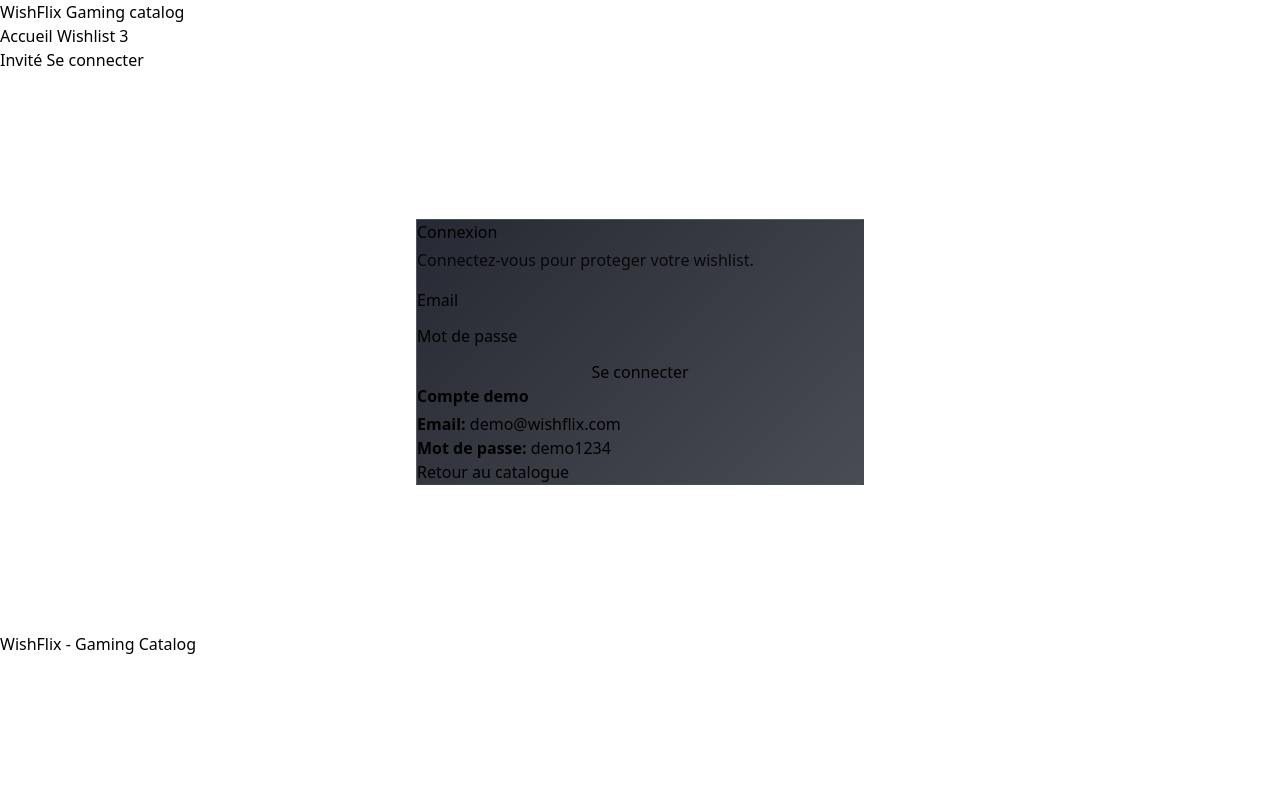
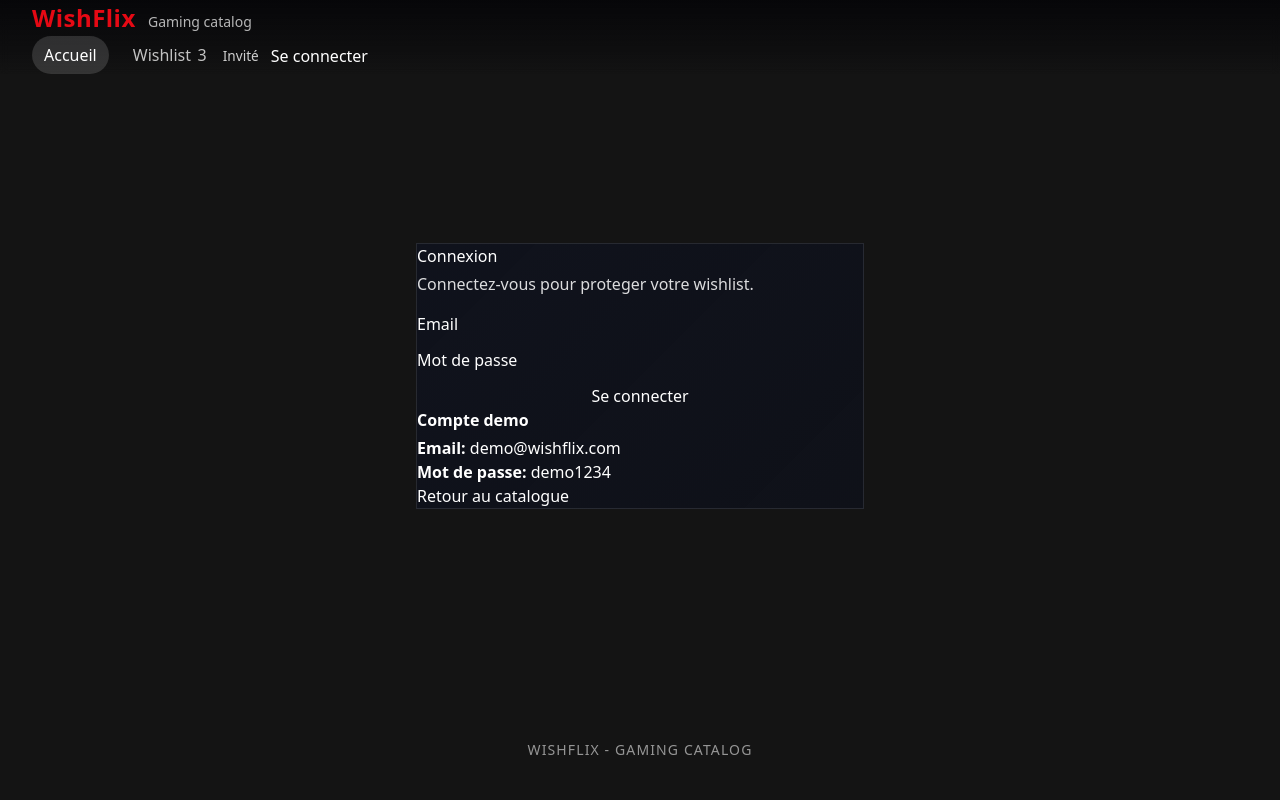
Before and after one commit to ChefUiChef/laravel-app, a Laravel app: page /login in a window 1280 px wide. Run offline with Laravel 12, Linux system fonts and the light colour scheme; style sheets or scripts are compiled from the project's sources; some libraries are stand-ins or nearby versions.

Commit message:
Exo4 Partie A1.1

```diff
--- a/composer.json
+++ b/composer.json
@@ -15,6 +15,7 @@
     },
     "require-dev": {
         "fakerphp/faker": "^1.23",
+        "fruitcake/laravel-debugbar": "^4.4",
         "laravel/pail": "^1.2.5",
         "laravel/pao": "^1.0.6",
         "laravel/pint": "^1.27",
--- a/resources/css/app.css
+++ b/resources/css/app.css
@@ -7,3 +7,242 @@
     --font-sans: 'Instrument Sans', ui-sans-serif, system-ui, sans-serif, 'Apple Color Emoji', 'Segoe UI Emoji',
         'Segoe UI Symbol', 'Noto Color Emoji';
 }
+
+:root {
+  --wishflix-bg-dark: #141414;
+  --wishflix-bg-card: #1f1f1f;
+  --wishflix-accent: #e50914;
+  --wishflix-text: #ffffff;
+}
+
+html,
+body {
+  min-height: 100%;
+}
+
+body {
+  margin: 0;
+  background: var(--wishflix-bg-dark);
+  color: var(--wishflix-text);
+}
+
+input, textarea, select {
+    color: initial;
+}
+
+.wishflix-shell {
+  min-height: 100vh;
+  display: flex;
+  flex-direction: column;
+}
+
+.wishflix-shell__navbar {
+  position: fixed;
+  top: 0;
+  inset-inline: 0;
+  z-index: 20;
+  padding-inline: clamp(1rem, 3vw, 2rem);
+  background: linear-gradient(180deg, rgb(3 3 6 / 78%) 0%, rgb(3 3 6 / 30%) 70%, transparent 100%);
+  backdrop-filter: blur(4px);
+}
+
+.wishflix-shell__brand {
+  text-decoration: none;
+  font-size: 1.5rem;
+  font-weight: 700;
+  letter-spacing: 0.02em;
+  color: #e50914;
+}
+
+.wishflix-shell__menu {
+  display: none;
+  gap: 0.75rem;
+}
+
+.wishflix-shell__link {
+  display: inline-flex;
+  align-items: center;
+  gap: 0.4rem;
+  padding: 0.45rem 0.75rem;
+  border-radius: 999px;
+  color: rgb(255 255 255 / 75%);
+  text-decoration: none;
+  transition: background-color 0.2s ease;
+}
+
+.wishflix-shell__link:hover {
+  background: rgb(255 255 255 / 12%);
+}
+
+.wishflix-shell__link--active {
+  color: #fff;
+  background: rgb(255 255 255 / 14%);
+}
+
+.wishflix-shell__user {
+  display: inline-flex;
+  align-items: center;
+  gap: 0.75rem;
+}
+
+.wishflix-shell__user-label {
+  font-size: 0.85rem;
+  color: rgb(255 255 255 / 80%);
+}
+
+.wishflix-shell__tagline {
+  margin-left: 0.5rem;
+  font-size: 0.875rem;
+  font-weight: 500;
+  opacity: 0.7;
+}
+
+.wishflix-main {
+  flex: 1;
+  width: min(100%, 80rem);
+  margin-inline: auto;
+  padding: 6rem 1rem 1.5rem;
+}
+
+.wishflix-footer {
+  margin-top: 1rem;
+  padding: 2rem 1rem 2.5rem;
+  border-top: 1px solid color-mix(in srgb, var(--color-base-content) 12%, transparent);
+}
+
+.wishflix-footer__text {
+  margin: 0;
+  text-align: center;
+  font-size: 0.875rem;
+  letter-spacing: 0.08em;
+  text-transform: uppercase;
+  opacity: 0.55;
+}
+
+.wish-section {
+  margin-top: 1.25rem;
+}
+
+.wish-section__header {
+  display: flex;
+  justify-content: space-between;
+  align-items: end;
+  flex-wrap: wrap;
+  gap: 1rem;
+}
+
+.wish-section__title {
+  margin: 0;
+  font-size: clamp(1.4rem, 3.5vw, 2rem);
+}
+
+.wish-section__subtitle {
+  margin-top: 0.5rem;
+  opacity: 0.8;
+}
+
+.wish-section__actions {
+  display: flex;
+  align-items: center;
+  gap: 0.75rem;
+}
+
+.wish-section__stats {
+  margin-top: 1rem;
+}
+
+.wish-section__content {
+  margin-top: 1rem;
+}
+
+.stat-title {
+  color: rgb(255 255 255 / 70%);
+}
+
+.game-card {
+  border: 1px solid color-mix(in srgb, var(--color-base-content) 12%, transparent);
+  transition:
+    transform 0.22s ease,
+    box-shadow 0.22s ease;
+  overflow: hidden;
+}
+
+.game-card:hover {
+  transform: translateY(-4px);
+  box-shadow: 0 12px 28px rgb(0 0 0 / 30%);
+}
+
+.game-card__cover {
+  margin: 0;
+  overflow: hidden;
+  aspect-ratio: 2 / 3;
+  background: linear-gradient(135deg, #1a1a2e 0%, #16213e 100%);
+}
+
+.game-card__cover img {
+  width: 100%;
+  height: 100%;
+  object-fit: cover;
+  transition: transform 0.22s ease;
+}
+
+.game-card:hover .game-card__cover img {
+  transform: scale(1.06);
+}
+
+.game-card__body {
+  padding: 1rem;
+}
+
+.game-card__badges {
+  display: flex;
+  gap: 0.5rem;
+  flex-wrap: wrap;
+}
+
+.game-card__title {
+  margin-top: 0.35rem;
+}
+
+.game-card__meta {
+  margin-top: 0.35rem;
+  font-size: 0.875rem;
+  opacity: 0.75;
+}
+
+.game-card__rating {
+  display: flex;
+  align-items: baseline;
+  gap: 0.2rem;
+}
+
+.game-card__rating-value {
+  color: #fbbf24;
+  font-weight: 700;
+  font-size: 1.3rem;
+}
+
+.game-card__rating-max {
+  font-size: 0.85rem;
+  opacity: 0.7;
+}
+
+.game-card__synopsis {
+  margin-top: 0.35rem;
+  font-size: 0.9rem;
+  line-height: 1.45;
+  opacity: 0.9;
+}
+
+.game-card__actions {
+  display: flex;
+  justify-content: space-between;
+  align-items: center;
+  gap: 0.5rem;
+}
+
+@media (min-width: 52rem) {
+  .wishflix-shell__menu {
+    display: inline-flex;
+  }
+}
--- a/resources/views/layouts/app.blade.php
+++ b/resources/views/layouts/app.blade.php
@@ -11,7 +11,6 @@
       rel="stylesheet"
       type="text/css"
     />
-    <script src="https://cdn.jsdelivr.net/npm/@tailwindcss/browser@4"></script>
   </head>
   <body>
     <div class="wishflix-shell">
```
Also changed, not shown: app/Http/Controllers/GameController.php (+12 -0 lines), package.json (+5 -6 lines), app/Models/Game.php (line endings or trailing spaces), package-lock.json, public/favicon.ico (deleted), routes/web.php (line endings or trailing spaces), 3 other files.
